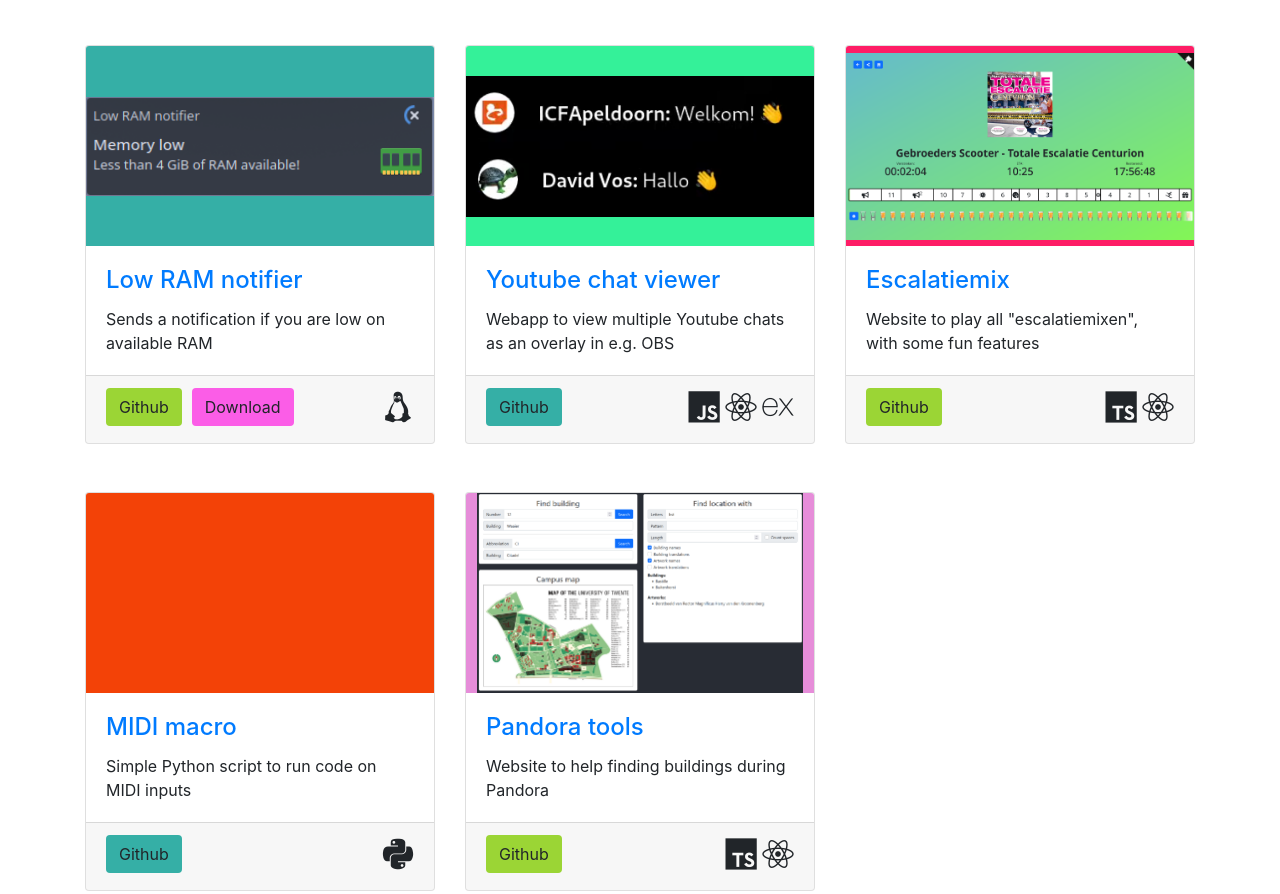
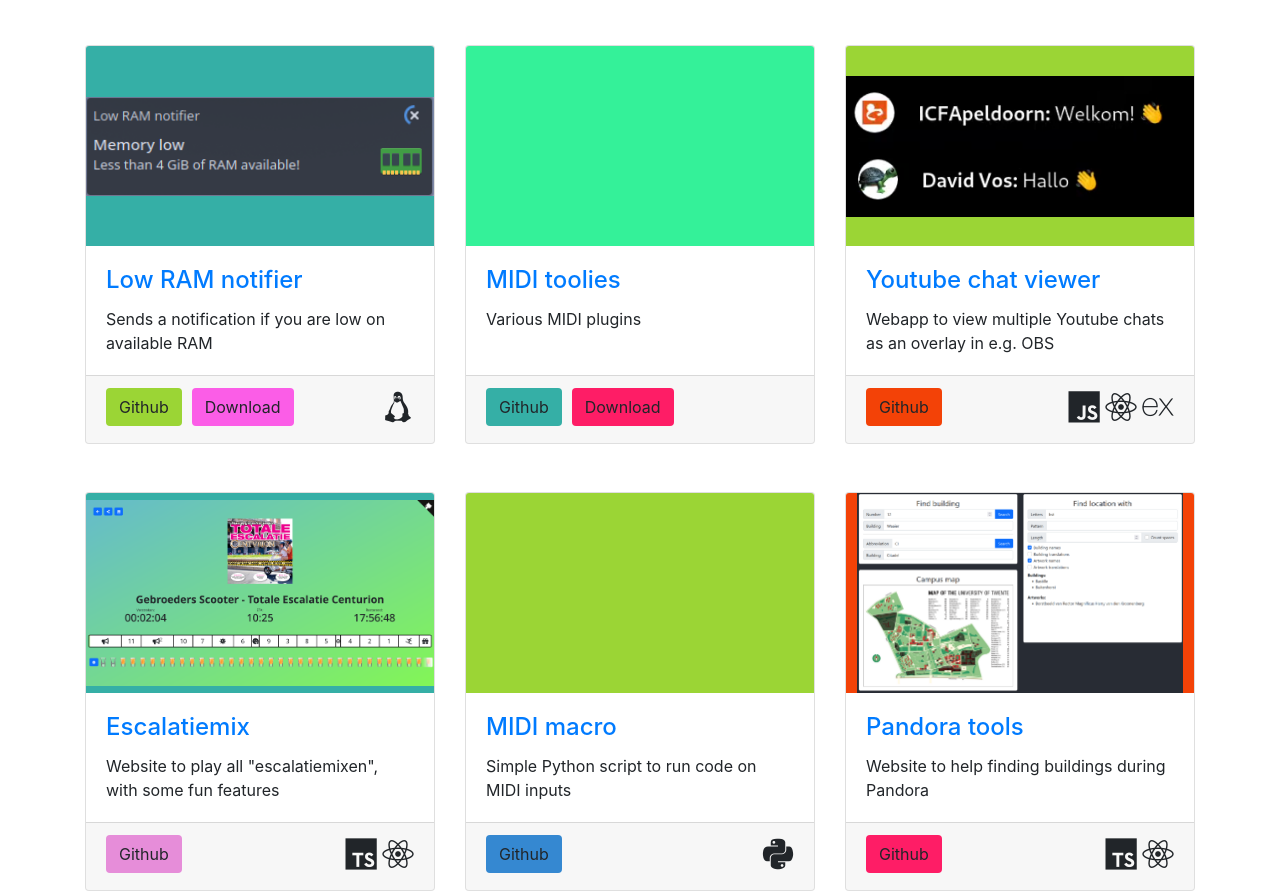
Before and after one commit to Davvos11/dovatvis.nl, a plain HTML site: page index.html in a window 1280 px wide. Shown: the part 817-1711 px from the top of the page. Drawn offline with nearby package versions, Linux system fonts and the light colour scheme.

Commit message:
Add midi-toolies project

```diff
--- a/index.html
+++ b/index.html
@@ -52,7 +52,7 @@
         crossorigin="anonymous"></script>
 
 <script src="/scripts/main.js"></script>
-<script src="/scripts/cards.js?c=6" type="module"></script>
+<script src="/scripts/cards.js?c=9" type="module"></script>
 </body>
 
 </html>
--- a/projects.js
+++ b/projects.js
@@ -49,6 +49,17 @@
         icons: ['devicon-rust-original', 'devicon-linux-plain']
     },
     {
+        title: 'MIDI toolies',
+        description: 'Various MIDI plugins',
+        url: 'https://github.com/Davvos11/midi-toolies',
+        // imgUrl: '/assets/zwiebersynth.png',
+        buttons: [
+            {text: 'Github', url: 'https://github.com/Davvos11/midi-toolies'},
+            {text: 'Download', url: 'https://github.com/Davvos11/midi-toolies/releases'},
+        ],
+        icons: ['devicon-rust-original']
+    },
+    {
         title: 'Youtube chat viewer',
         description: 'Webapp to view multiple Youtube chats as an overlay in e.g. OBS',
         url: 'https://github.com/Davvos11/youtube-chat-viewer',
--- a/scripts/cards.js
+++ b/scripts/cards.js
@@ -1,4 +1,4 @@
-import projects from "/projects.js?c=4"
+import projects from "/projects.js?c=6"
 
 function generateCard(title, text, url, imgUrl, buttons, icons, iconsOnButtons) {
     let column = document.createElement('div')
```
